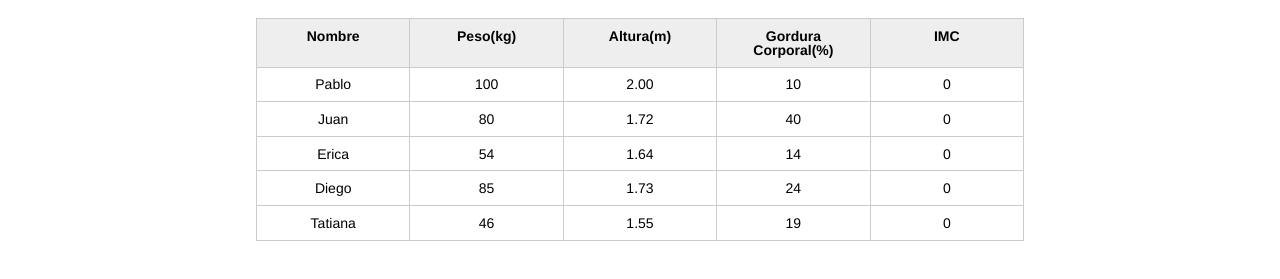
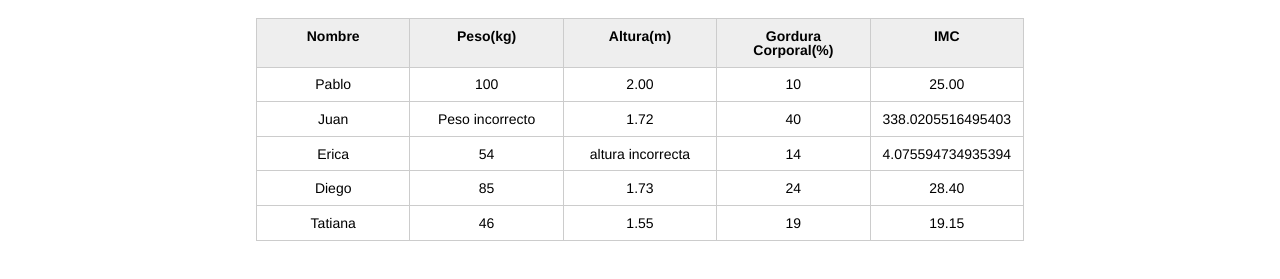
Before and after one commit to milagroscm/ALURA-Tema-JS, a plain HTML site: page 1746-JavaScript-parte1-aula0/index.html in a window 1280 px wide. Shown: the part 123-402 px from the top of the page. Drawn offline with Linux system fonts and the light colour scheme.

Commit message:
avance js

```diff
--- a/1746-JavaScript-parte1-aula0/index.html
+++ b/1746-JavaScript-parte1-aula0/index.html
@@ -29,7 +29,7 @@
 						</tr>
 					</thead>
 					<tbody id="tabla-pacientes">
-						<tr class="paciente" id="primer-paciente">
+						<tr class="paciente">
 							<td class="info-nombre">Pablo</td>
 							<td class="info-peso">100</td>
 							<td class="info-altura">2.00</td>
@@ -39,7 +39,7 @@
 
 						<tr class="paciente" >
 							<td class="info-nombre">Juan</td>
-							<td class="info-peso">80</td>
+							<td class="info-peso">1000</td>
 							<td class="info-altura">1.72</td>
 							<td class="info-gordura">40</td>
 							<td class="info-imc">0</td>
@@ -48,7 +48,7 @@
 						<tr class="paciente" >
 							<td class="info-nombre">Erica</td>
 							<td class="info-peso">54</td>
-							<td class="info-altura">1.64</td>
+							<td class="info-altura">3.64</td>
 							<td class="info-gordura">14</td>
 							<td class="info-imc">0</td>
 						</tr>
--- a/1746-JavaScript-parte1-aula0/js/principal.js
+++ b/1746-JavaScript-parte1-aula0/js/principal.js
@@ -1,2 +1,51 @@
-let paciente = document.querySelector("#primer-paciente");
-console.log(paciente);
+let pacientes = document.querySelectorAll(".paciente");
+
+for(let i = 0;i < pacientes.length ; i++){
+    let paciente = pacientes[i];
+    let tdPeso = paciente.querySelector(".info-peso");
+    let peso = tdPeso.textContent;
+
+    let tdAltura = paciente.querySelector(".info-altura");
+    let altura = tdAltura.textContent;
+
+    let tdIMC = paciente.querySelector(".info-imc");
+    let imc = peso /(altura * altura) ;
+    tdIMC.textContent = imc;
+
+    let pesoEsValido = true;
+    let alturaEsValido = true;
+
+    //verdadero o falso --> verdadero
+    if(peso <= 0 || peso >= 1000){
+        console.log("Peso Incorrecto");
+        tdPeso.textContent = "Peso incorrecto";
+        pesoEsValido = false;
+    }
+
+    //verdadero o falso --> verdadero
+    if(altura <= 0 || altura >= 3.00){
+        console.log("Altura Incorrecto");
+        tdAltura.textContent = "altura incorrecta";
+        alturaEsValido = false;
+    }
+
+    //verdadero y verdadero --> verdadero
+    //verdadero Y falso --> falso
+    //falaso Y falso --> falso
+    if(pesoEsValido && alturaEsValido){
+        let imc = peso /(altura * altura) ;
+        tdIMC.textContent = imc.toFixed(2);
+    }
+}
+
+
+
+
+//console.log(paciente);
+//console.log(tdPeso);
+//console.log(peso);
+//console.log(tdAltura);
+//console.log(altura);
+
+//imc = peso/ altura * altura
+//console.log(imc);
```
